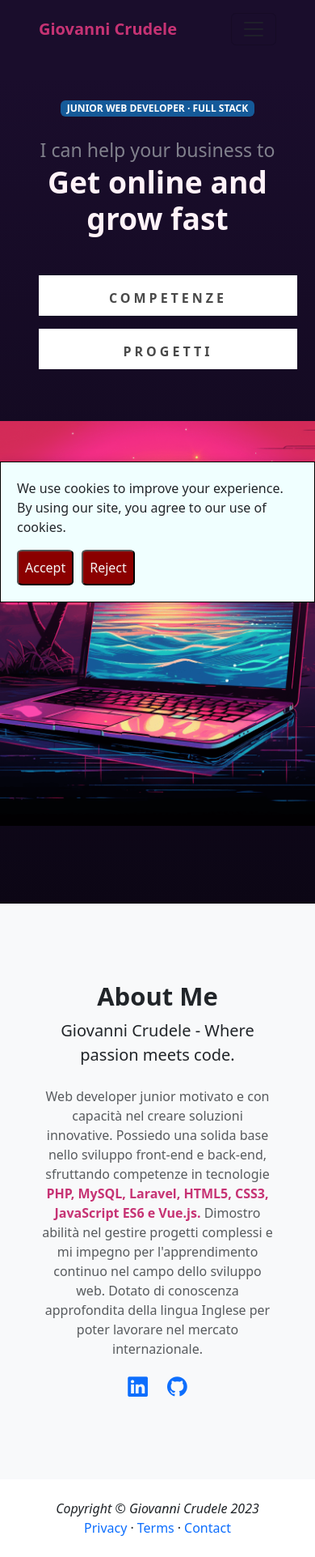
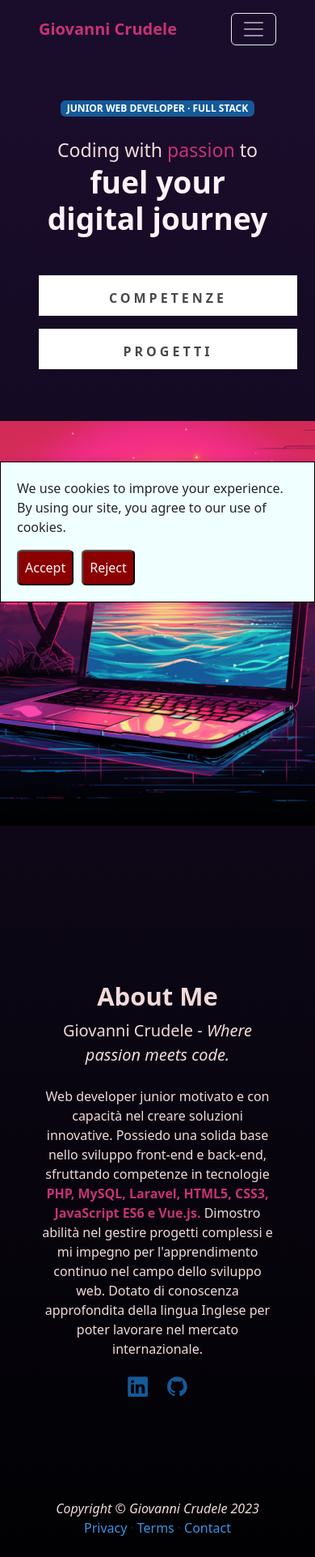
Before and after one commit to JarielGFox/neonsunset, a Vue app: page / in a window 390 px wide. Shown: the top 1923 px of the page at 81% size. Built offline with nearby package versions, Linux system fonts and the light colour scheme.

Commit message:
finished home style

```diff
--- a/src/assets/base.css
+++ b/src/assets/base.css
@@ -65,11 +65,13 @@ body {
   background: transparent;
 }
 
-.btn-cta:hover {
+.btn-cta:hover,
+.btn-cta:active {
   transform: scale(1.05);
 }
 
-.btn-cta:hover:before {
+.btn-cta:hover:before,
+.btn-cta:active:before {
   opacity: 1;
 }
 
@@ -109,3 +111,7 @@ body {
 .text-sea {
   color: #155a99;
 }
+
+.text-pink-light {
+  color: #f1dada;
+}
--- a/src/assets/bootstrap-override.css
+++ b/src/assets/bootstrap-override.css
@@ -1,16 +1,3 @@
-.btn-primary {
-    --bs-btn-color: #fff;
-    --bs-btn-bg: #6c357a;
-    --bs-btn-border-color: #0d6efd;
-    --bs-btn-hover-color: #fff;
-    --bs-btn-hover-bg: #0b5ed7;
-    --bs-btn-hover-border-color: #0a58ca;
-    --bs-btn-focus-shadow-rgb: 49, 132, 253;
-    --bs-btn-active-color: #fff;
-    --bs-btn-active-bg: #0a58ca;
-    --bs-btn-active-border-color: #0a53be;
-    --bs-btn-active-shadow: inset 0 3px 5px rgba(0, 0, 0, 0.125);
-    --bs-btn-disabled-color: #fff;
-    --bs-btn-disabled-bg: #0d6efd;
-    --bs-btn-disabled-border-color: #0d6efd;
+a {
+  color: #3e93e2;
 }
--- a/src/components/Footer.vue
+++ b/src/components/Footer.vue
@@ -2,16 +2,18 @@
 </script>
 
 <template>
-    <footer class="bg-white py-4 mt-auto">
+    <footer class="py-4 mt-auto">
         <div class="container px-5">
             <div class="row align-items-center justify-content-between flex-column flex-sm-row">
-                <div class="col-auto"><div class="m-0"><em>Copyright &copy; Giovanni Crudele 2023</em></div></div>
+                <div class="col-auto">
+                    <div class="text-pink-light m-0"><em>Copyright &copy; Giovanni Crudele 2023</em></div>
+                </div>
                 <div class="col-auto">
                     <a class="nav-item" href="#!">Privacy</a>
                     <span class="mx-1">&middot;</span>
                     <a class="nav-item" href="#!">Terms</a>
                     <span class="mx-1">&middot;</span>
-                    <a class="nav-item" href="#!">Contact</a>
+                    <a class="nav-item" href="/contacts">Contact</a>
                 </div>
             </div>
         </div>
--- a/src/components/Header.vue
+++ b/src/components/Header.vue
@@ -11,14 +11,16 @@
                         <div class="badge badge-sea text-white mb-4">
                             <div class="text-uppercase">Junior Web Developer &middot; Full Stack </div>
                         </div>
-                        <div class="fs-3 fw-light text-muted-custome">I can help your business to</div>
-                        <h1 class="display-3 fw-bolder mb-5"><span class="h1-custom d-inline">Get online and grow
-                                fast</span></h1>
-                        <div class="d-grid gap-3 d-sm-flex justify-content-sm-center justify-content-xxl-start mb-3">
+                        <div class="fs-3 fw-light text-pink-light">Coding with <span
+                                class="text-pink"><strong>passion</strong></span> to
+                        </div>
+                        <h1 class="display-3 fw-bolder mb-5"><span class="h1-custom d-inline">fuel your digital
+                                journey</span></h1>
+                        <div class="grid gap-3 justify-content-sm-stretch justify-content-xxl-start mb-3">
                             <router-link :to="{ name: 'resume' }"
-                                class="btn btn-cta btn-lg px-5 py-3 me-sm-3 fs-6 fw-bolder">Competenze</router-link>
+                                class="btn btn-cta btn-lg px-5 py-3 fs-6 fw-bolder mb-3 mb-sm-3 g-col-sm-6 g-col-sm-12">Competenze</router-link>
                             <router-link :to="{ name: 'projects' }"
-                                class="btn btn-cta btn-lg px-5 py-3 me-sm-3 fs-6 fw-bolder">Progetti</router-link>
+                                class="btn btn-cta btn-lg px-5 py-3 fs-6 fw-bolder g-col-sm-6 g-col-sm-12">Progetti</router-link>
                         </div>
                     </div>
                 </div>
--- a/src/components/Navbar.vue
+++ b/src/components/Navbar.vue
@@ -9,13 +9,14 @@ export default {
 </script>
 
 <template>
-    <nav class="navbar navbar-expand-lg navbar-light py-3">
+    <nav class="navbar navbar-expand-lg navbar-dark py-3">
         <div class="container px-5">
             <router-link :to="{ name: 'home' }" class="navbar-brand">
                 <span class="fw-bolder text-pink">Giovanni Crudele</span>
             </router-link>
-            <button class="navbar-toggler" type="button" data-bs-toggle="collapse" data-bs-target="#navbarSupportedContent"
-                aria-controls="navbarSupportedContent" aria-expanded="false" aria-label="Toggle navigation">
+            <button class="navbar-toggler border-1 border-light-subtle" type="button" data-bs-toggle="collapse"
+                data-bs-target="#navbarSupportedContent" aria-controls="navbarSupportedContent" aria-expanded="false"
+                aria-label="Toggle navigation">
                 <span class="navbar-toggler-icon"></span>
             </button>
             <div class="collapse navbar-collapse" id="navbarSupportedContent">
--- a/src/components/navbar/NavItem.vue
+++ b/src/components/navbar/NavItem.vue
@@ -11,7 +11,7 @@ export default {
 
 <template>
     <li class="nav-item">
-        <router-link :to="to" class="nav-link text-light">
+        <router-link :to="to" class="nav-link text-pink-light">
             <slot />
         </router-link>
     </li>
--- a/src/views/About.vue
+++ b/src/views/About.vue
@@ -13,24 +13,24 @@ export default {
 </script>
 
 <template>
-  <section class="bg-light py-5">
+  <section class="py-5">
     <div class="container px-5">
       <div class="row gx-5 justify-content-center">
         <div class="col-xxl-8">
-          <div class="text-center my-5">
+          <div class="text-center text-pink-light my-5">
             <h2 class="display-5 fw-bolder"><span class="text-gradient d-inline">About Me</span></h2>
-            <p class="lead fw-light mb-4">Giovanni Crudele - Where passion meets code.</p>
-            <p class="text-muted">Web developer junior motivato e con capacità nel creare soluzioni innovative. Possiedo
+            <p class="lead fw-light mb-4">Giovanni Crudele - <em>Where passion meets code.</em></p>
+            <p class="text-pink-light">Web developer junior motivato e con capacità nel creare soluzioni innovative.
+              Possiedo
               una solida base nello sviluppo front-end e back-end, sfruttando competenze in tecnologie <span
                 class="text-pink"><strong> PHP, MySQL, Laravel, HTML5, CSS3, JavaScript ES6 e Vue.js. </strong></span>
               Dimostro abilità
               nel gestire progetti complessi e mi impegno per l'apprendimento continuo nel campo dello sviluppo web.
               Dotato di conoscenza approfondita della lingua Inglese per poter lavorare nel mercato internazionale.</p>
             <div class="d-flex justify-content-center fs-2 gap-4">
-              <a class="text-primary" href="https://linkedin.com/in/giocrudele" target="_blank"><i
+              <a class="text-sea" href="https://linkedin.com/in/giocrudele" target="_blank"><i
                   class="bi bi-linkedin"></i></a>
-              <a class="text-primary" href="https://github.com/JarielGFox" target="_blank"><i
-                  class="bi bi-github"></i></a>
+              <a class="text-sea" href="https://github.com/JarielGFox" target="_blank"><i class="bi bi-github"></i></a>
             </div>
           </div>
         </div>
```
